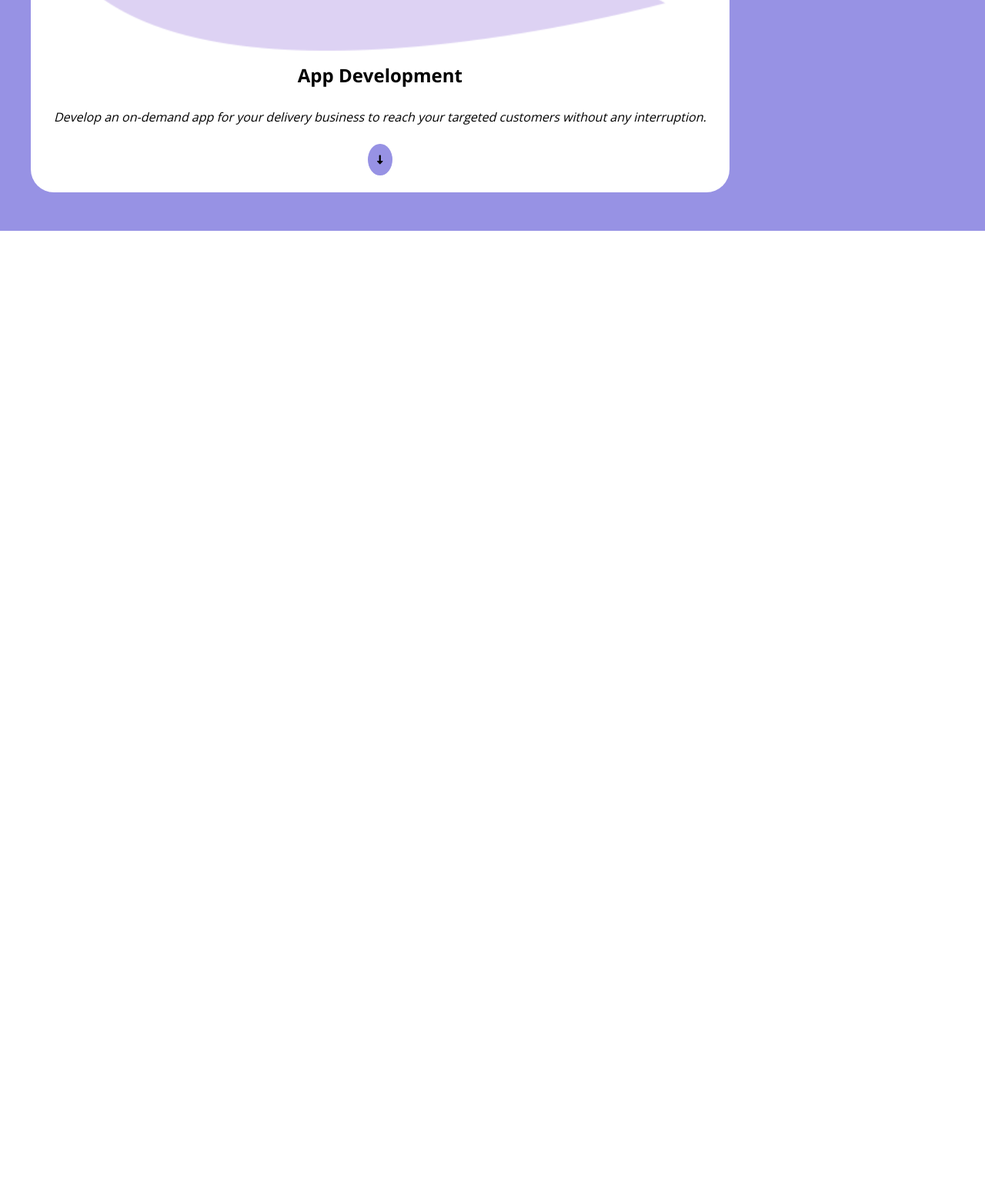
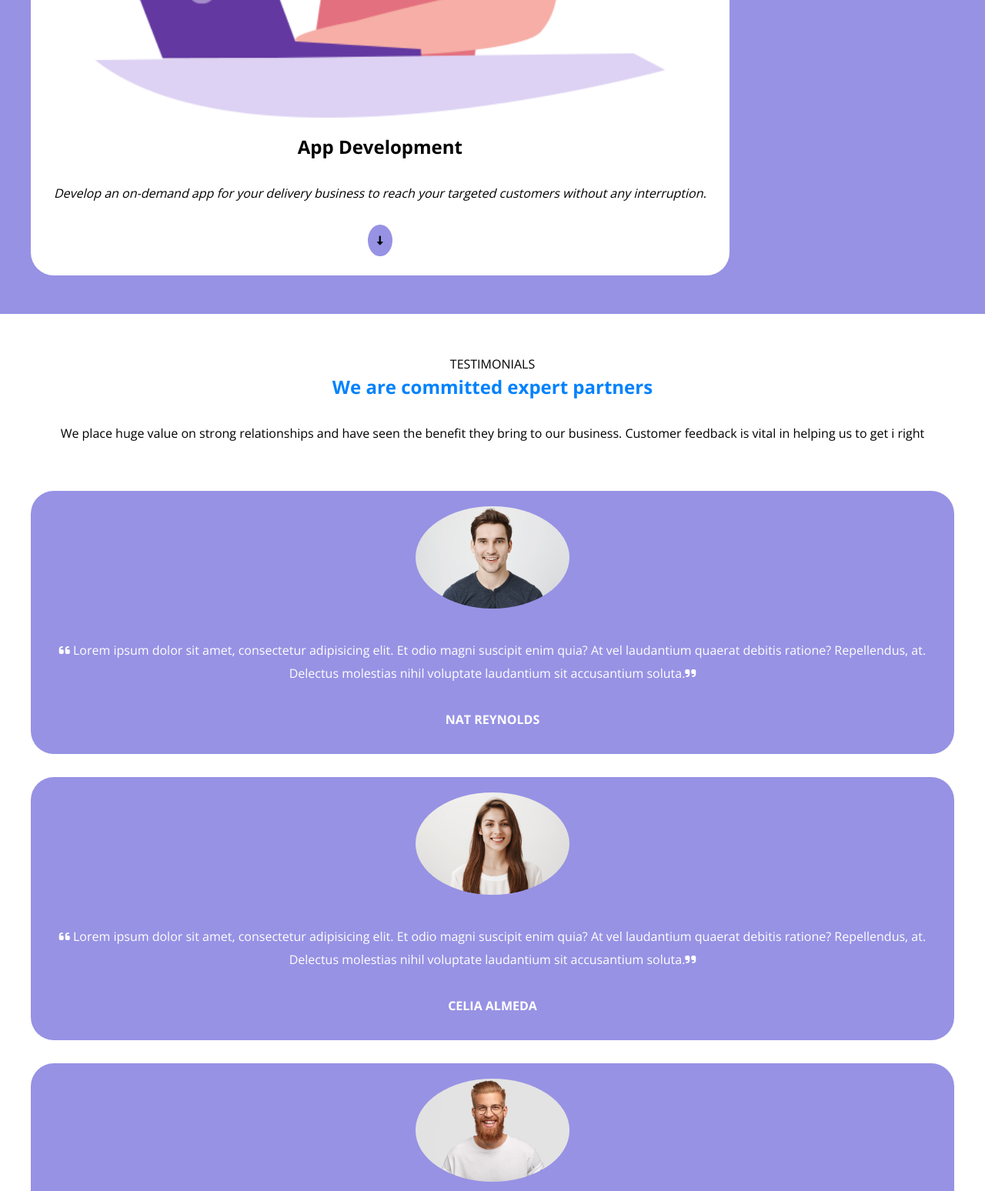
Before and after one commit to FrancescoThomasFalanga/htmlcss-responsive-layout, a plain HTML site: page index.html in a window 1280 px wide. Shown: the part 4937-6485 px from the top of the page at 77% size. Before the commit the page ends 5237 px from the top, so only its background shows below. Drawn offline with nearby package versions, Linux system fonts and the light colour scheme.

Commit message:
third section done

```diff
--- a/css/style.css
+++ b/css/style.css
@@ -7,7 +7,7 @@
 
 body {
     font-family: 'Open Sans', sans-serif;
-    line-height: 24px;
+    line-height: 30px;
 }
 
 a{
@@ -91,6 +91,10 @@ img {
 /* /NAV-BAR */
 
 /* MAIN */
+header {
+    width: 100%;
+}
+/* _______________________________________________ */
 main {
     padding-top: 130px;
 }
@@ -99,6 +103,7 @@ main {
     margin: 0 40px;
     display: flex;
     flex-flow: wrap column;
+    justify-content: center;
     align-items: center;
     gap: 30px;
 }
@@ -139,32 +144,31 @@ main {
     background-color: #9792e4;
     padding-bottom: 50px;
 }
-
+/* _______________________________________________ */
 .purple-row {
     display: flex;
     align-items: start;
     padding-top: 50px;
     text-align: start;
 }
-
+/* _______________________________________________ */
 .white-title {
     color: white;
 }
-
+/* _______________________________________________ */
 .white-title-paragraph {
     color: white;
     margin: 0;
 }
-
+/* _______________________________________________ */
 .black-title {
     color: black;
 }
-
-
+/* _______________________________________________ */
 #italic {
     font-style: italic;
 }
-
+/* _______________________________________________ */
 .purple-button {
     padding: 12px;
     border-radius: 50%;
@@ -172,7 +176,36 @@ main {
     color: black;
     font-size: 12px;
 }
-
+/* _______________________________________________ */
 .white-col {
     background-color: white;
 }
+/* /WHITE ON PURPLE SECTION */
+
+
+/* PURPLE ON WHITE SECTION */
+.only-paragraph {
+    padding-top: 50px;
+    background-color: white;
+}
+/* _______________________________________________ */
+.purple-col {
+    background-color: #9792e4;
+}
+/* _______________________________________________ */
+img[src*="testimonial"] {
+    margin-top: 20px;
+    width: 200px;
+    border-radius: 50%;
+}
+/* _______________________________________________ */
+.not-block {
+    padding: 0 10px;
+    color: white;
+}
+/* _______________________________________________ */
+strong {
+    padding-bottom: 30px;
+    color: white;
+}
+/* PURPLE ON WHITE SECTION */
--- a/index.html
+++ b/index.html
@@ -114,9 +114,47 @@
 
 
             <!-- PURPLE ON WHITE -->
-            <section>
+            <div class="white-backg">
+                <section class="row">
 
-            </section>
+                    <div class="col only-paragraph">
+                        <span>TESTIMONIALS</span>
+                        <h2>We are committed expert partners</h2>
+                        <p>We place huge value on strong relationships and have seen the benefit they bring to our business. Customer feedback is vital in helping us to get i right</p>
+                    </div>
+
+                    <div class="col purple-col">
+                        <div class="circle">
+                            <img src="img/testimonial1.jpg" alt="">
+                        </div>
+                        <p class="not-block">
+                            <i class="fa-solid fa-quote-left"></i> Lorem ipsum dolor sit amet, consectetur adipisicing elit. Et odio magni suscipit enim quia? At vel laudantium quaerat debitis ratione? Repellendus, at. Delectus molestias nihil voluptate laudantium sit accusantium soluta.<i class="fa-solid fa-quote-right"></i>
+                        </p>
+                        <strong>NAT REYNOLDS</strong>
+                    </div>
+
+                    <div class="col purple-col">
+                        <div class="circle">
+                            <img src="img/testimonial2.jpg" alt="">
+                        </div>
+                        <p class="not-block">
+                            <i class="fa-solid fa-quote-left"></i> Lorem ipsum dolor sit amet, consectetur adipisicing elit. Et odio magni suscipit enim quia? At vel laudantium quaerat debitis ratione? Repellendus, at. Delectus molestias nihil voluptate laudantium sit accusantium soluta.<i class="fa-solid fa-quote-right"></i>
+                        </p>
+                        <strong>CELIA ALMEDA</strong>
+                    </div>
+
+                    <div class="col purple-col">
+                        <div class="circle">
+                            <img src="img/testimonial3.jpg" alt="">
+                        </div>
+                        <p class="not-block">
+                            <i class="fa-solid fa-quote-left"></i> Lorem ipsum dolor sit amet, consectetur adipisicing elit. Et odio magni suscipit enim quia? At vel laudantium quaerat debitis ratione? Repellendus, at. Delectus molestias nihil voluptate laudantium sit accusantium soluta.<i class="fa-solid fa-quote-right"></i>
+                        </p>
+                        <strong>BOB ROBERTS</strong>
+                    </div>
+
+                </section>
+            </div>
             <!-- /PURPLE ON WHITE -->
 
 
```
